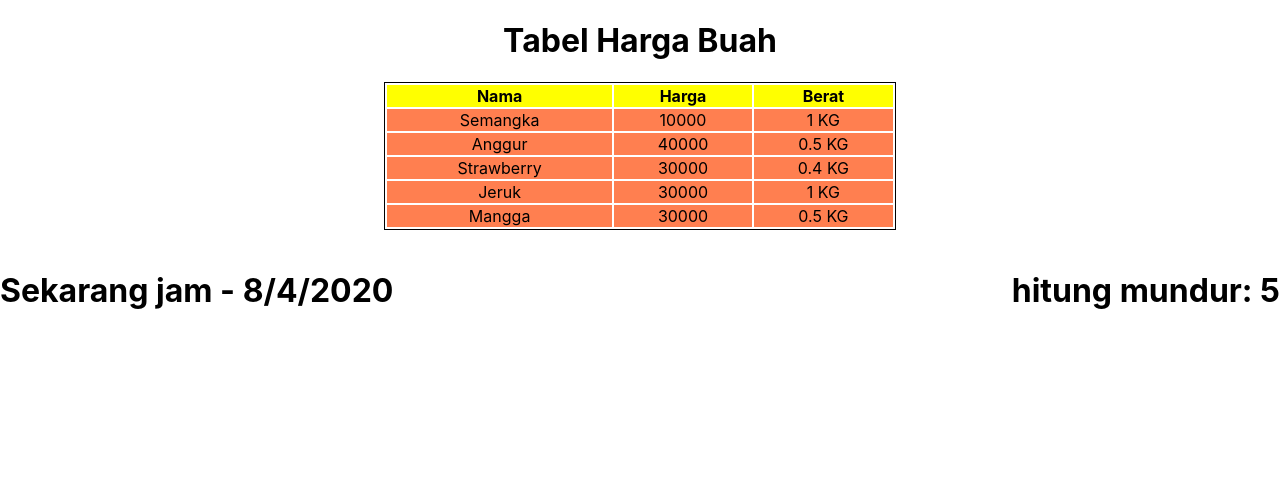
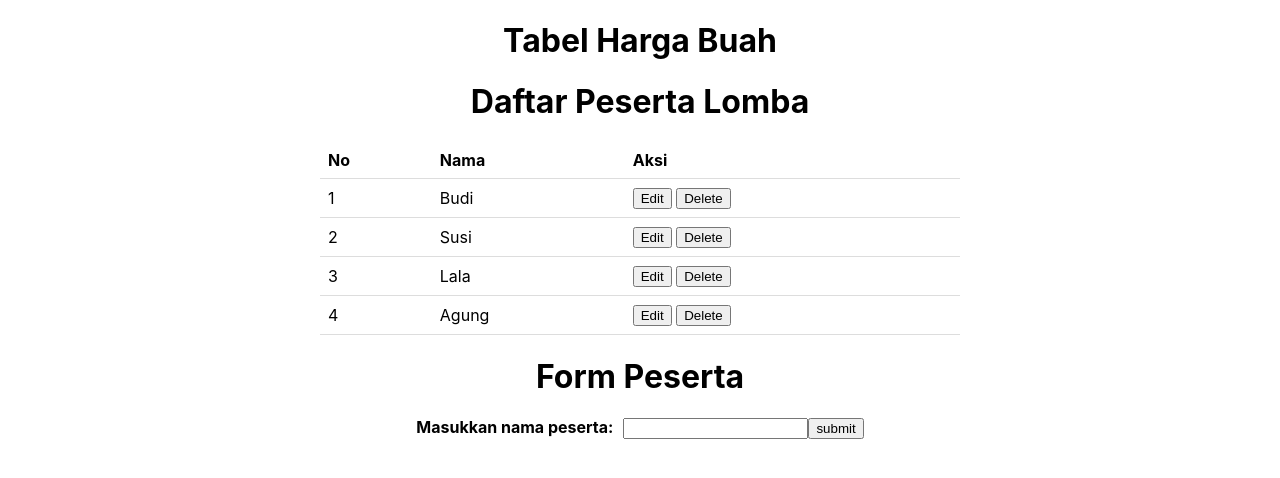
Before and after one commit to Gamalliel19/sanbercode-reactjs-0720-week3, a React (Create React App) app in the folder tugas11/: page / in a window 1280 px wide. Shown: the top 478 px of the page. Built offline with nearby package versions, Linux system fonts and the light colour scheme.

Commit message:
Menambahkan tugas hari ke 13 javacript

```diff
--- a/tugas11/src/App.js
+++ b/tugas11/src/App.js
@@ -2,14 +2,14 @@ import React from 'react';
 import './App.css';
 import DaftarBuah from './tugas11/DaftarBuah'
 import Timer from './tugas12/Timer'
-
+import Lists from './tugas13/lists'
 
 function App() {
   return (
     <div className="App">
       <h1>Tabel Harga Buah</h1>
-      <DaftarBuah />
-      <Timer start={10} />
+
+      <Lists />
     </div>
   );
 }
--- /dev/null
+++ b/tugas11/src/tugas13/lists.css
@@ -0,0 +1,24 @@
+h1{
+    text-align: center;
+  }
+
+  th, td {
+    padding: 8px;
+    text-align: left;
+    border-bottom: 1px solid #ddd;
+  }
+
+  table {
+    border-collapse: collapse;
+    width: 50%;
+    margin: 0 auto;
+  }
+
+  form{
+    text-align: center;
+  }
+
+  label{
+    font-weight: bold;
+    margin-right: 10px;
+  }
--- /dev/null
+++ b/tugas11/src/tugas13/lists.js
@@ -0,0 +1,117 @@
+import React, {Component} from "react"
+import "./Lists.css"
+
+class Lists extends Component{
+
+  constructor(props){
+    super(props)
+    this.state = {
+     pesertaLomba : [ 'Budi', 'Susi', 'Lala', 'Agung' ],
+     inputName : "",
+     /// array tidak punya index -1
+     indexOfForm: -1
+    }
+
+    this.handleChange = this.handleChange.bind(this);
+    this.handleSubmit = this.handleSubmit.bind(this);
+    this.handleEdit = this.handleEdit.bind(this);
+    this.handleDelete = this.handleDelete.bind(this);
+  }
+
+  handleDelete(event){
+    let index = event.target.value
+    let newPesertaLomba = this.state.pesertaLomba
+    let editedPeserta = newPesertaLomba[this.state.indexOfForm]
+    newPesertaLomba.splice(index, 1)
+
+    if (editedPeserta !== undefined){
+      // array findIndex baru ada di ES6
+      var newIndex = newPesertaLomba.findIndex((el) => el === editedPeserta)
+      this.setState({pesertaLomba: newPesertaLomba, indexOfForm: newIndex})
+
+    }else{
+
+      this.setState({pesertaLomba: newPesertaLomba})
+    }
+
+  }
+
+  handleEdit(event){
+    let index = event.target.value
+    let peserta = this.state.pesertaLomba[index]
+    this.setState({inputName: peserta, indexOfForm: index})
+  }
+
+  handleChange(event){
+    this.setState({inputName: event.target.value});
+  }
+
+  handleSubmit(event){
+    // menahan submit
+    event.preventDefault()
+
+    let name = this.state.inputName
+
+    if (name.replace(/\s/g,'') !== ""){
+      let newPesertaLomba = this.state.pesertaLomba
+      let index = this.state.indexOfForm
+
+      if (index === -1){
+        newPesertaLomba = [...newPesertaLomba, name]
+      }else{
+        newPesertaLomba[index] = name
+      }
+
+      this.setState({
+        pesertaLomba: newPesertaLomba,
+        inputName: ""
+      })
+    }
+
+  }
+
+  render(){
+    return(
+      <>
+        <h1>Daftar Peserta Lomba</h1>
+        <table>
+          <thead>
+            <tr>
+              <th>No</th>
+              <th>Nama</th>
+              <th>Aksi</th>
+            </tr>
+          </thead>
+          <tbody>
+              {
+                this.state.pesertaLomba.map((val, index)=>{
+                  return(
+                    <tr key={index}>
+                      <td>{index+1}</td>
+                      <td>{val}</td>
+                      <td>
+                        <button onClick={this.handleEdit} value={index}>Edit</button>
+                        &nbsp;
+                        <button onClick={this.handleDelete} value={index}>Delete</button>
+                      </td>
+                    </tr>
+                  )
+                })
+              }
+          </tbody>
+        </table>
+        {/* Form */}
+        <h1>Form Peserta</h1>
+        <form onSubmit={this.handleSubmit}>
+          <label>
+            Masukkan nama peserta:
+          </label>
+          <input type="text" value={this.state.inputName} onChange={this.handleChange}/>
+          <button>submit</button>
+        </form>
+      </>
+    )
+  }
+}
+
+export default Lists
```
